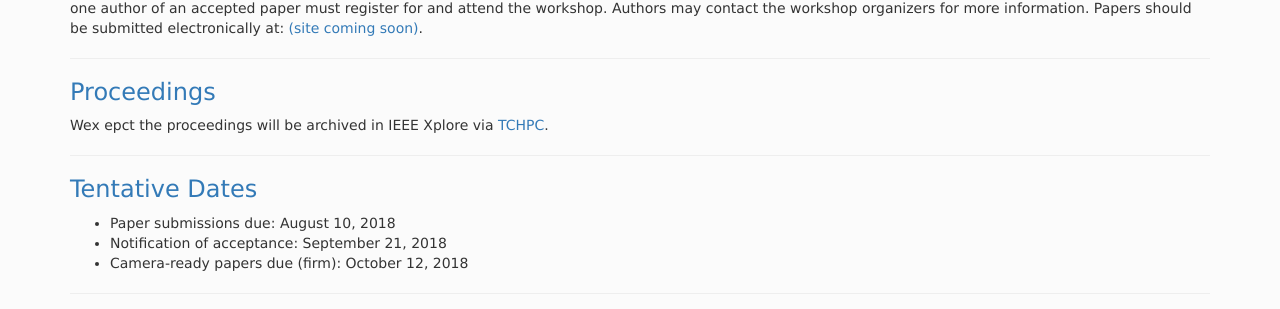
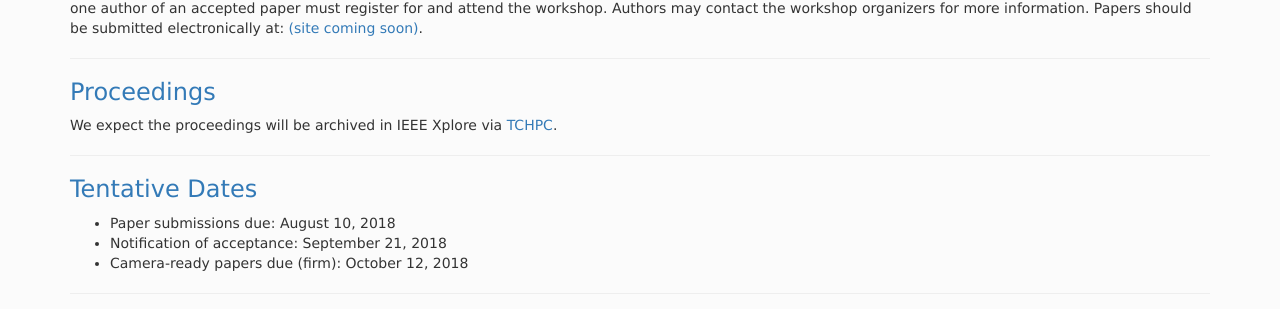
Before and after one commit to correctness-workshop/2018, a Jekyll site: the page built from index.md, in a window 1280 px wide and 900 px high, scrolled down 1121 px. Shown: the part 143-452 px from the top of the window. Built offline with Jekyll 4.4.1, drawn with Linux system fonts in a browser that asks for light colours; nearby versions of some CDN libraries; the list of posts is cut into pages by our own code.

Commit message:
Update index.md

```diff
--- a/index.md
+++ b/index.md
@@ -68,7 +68,7 @@ Submitted papers must represent original unpublished research that is not curren
 ---
 ###  <a class="anchor" name="proceedings"> Proceedings </a>
 
-Wex epct the proceedings will be archived in IEEE Xplore via [TCHPC](https://tc.computer.org/tchpc/).
+We expect the proceedings will be archived in IEEE Xplore via [TCHPC](https://tc.computer.org/tchpc/).
 
 ---
 ### <a class="anchor" name="dates"> Tentative Dates </a>
```
